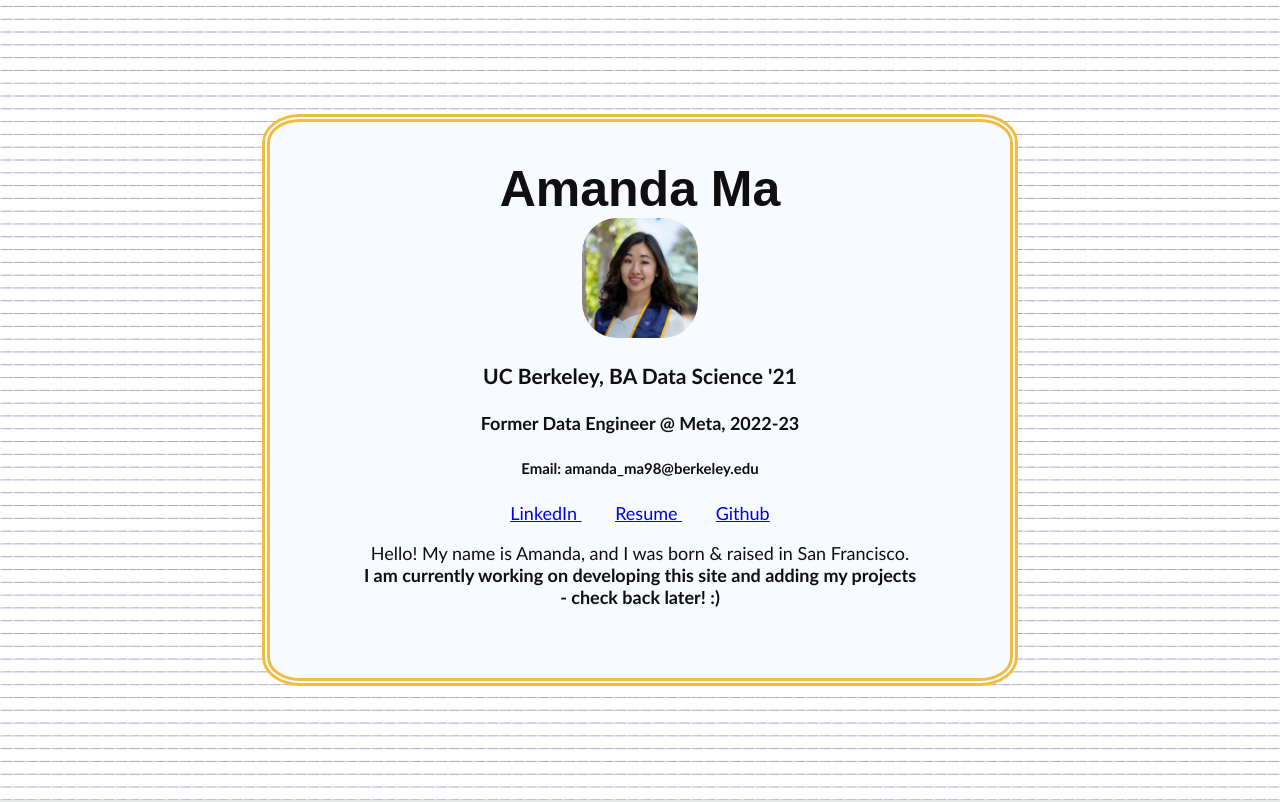
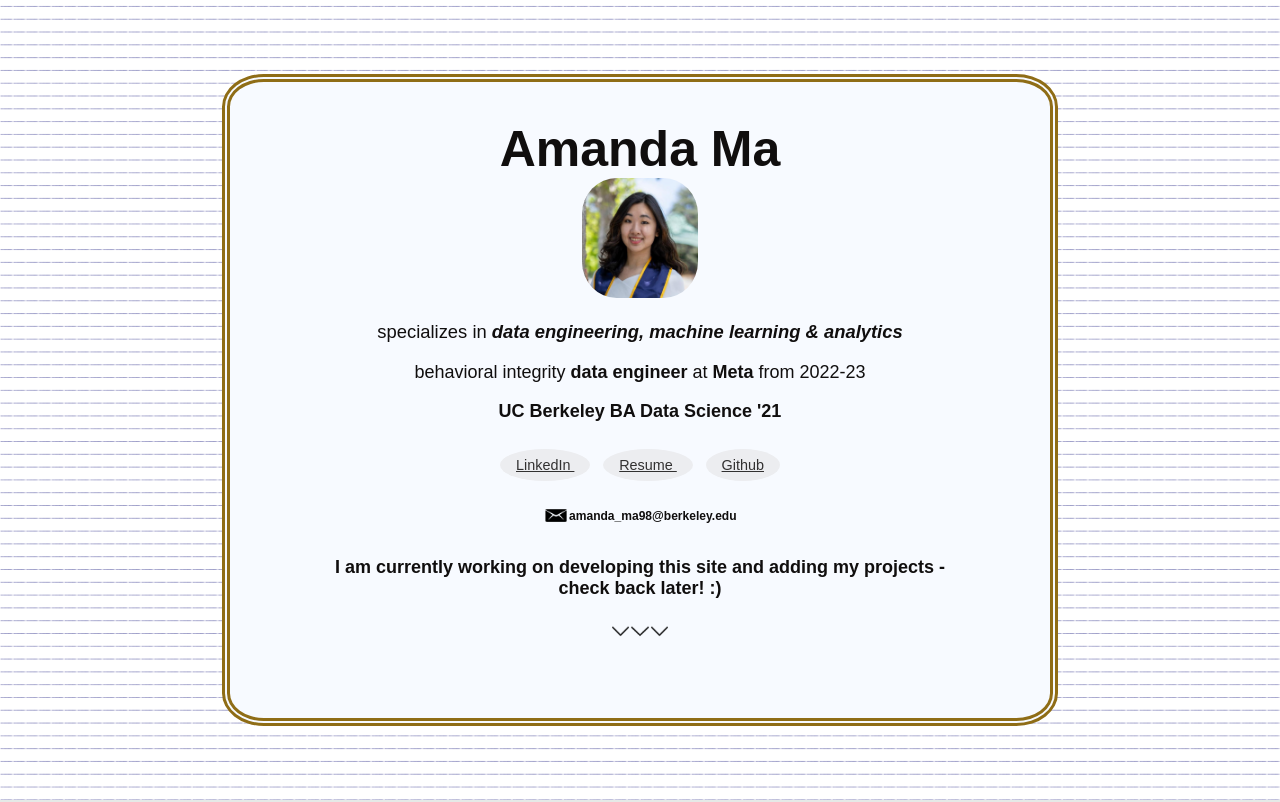
Before and after one commit to mandiema/mandiema.github.io, a React (Create React App) app: page / in a window 1280 px wide. Shown: the top 802 px of the page. Built offline with nearby package versions, Linux system fonts and the light colour scheme.

Commit message:
styling fix

```diff
--- a/src/App.css
+++ b/src/App.css
@@ -1,20 +1,27 @@
 .App {
   text-align: center;
-  font-family:'Trebuchet MS';
   color: rgb(16, 14, 14);
 }
 
 .headshot {
   height: 15vmin;
   border-radius:30%;
-  /* -webkit-box-reflect: below 20px; */
 }
 
-/* @media (prefers-reduced-motion: no-preference) {
-  .App-logo {
-    animation: App-logo-spin infinite 20s linear;
+@media (prefers-reduced-motion: no-preference) {
+  #scroll-arrow {
+    animation: App-logo-point infinite 1s alternate;
   }
-} */
+}
+
+@keyframes App-logo-point {
+  from {
+    transform: translateY(0);
+  }
+  to {
+    transform: translateY(10px);
+  }
+}
 
 .Intro {
   height: 100vh;
@@ -28,15 +35,24 @@
 }
 
 .profile-header {
-  width: 70vh;
-  height: 60vh;
+  width: 80vh;
+  height: 70vh;
   font-size: calc(10px + 1vmin);
   background-color: rgb(247, 250, 255);
   padding: 3% 7% 3% 7%;
   border-radius: 5%;
   border-style: double;
   border-width: 1vh;
-  border-color: rgb(239, 190, 65);
+  border-color: rgb(143, 109, 22);
+  font-family: Haettenschweiler, 'Arial Narrow Bold', sans-serif;
+}
+
+#specialty {
+  font-size: 2.3vh;
+}
+
+#school {
+  margin-bottom: 5%;
 }
 
 h1 {
@@ -45,8 +61,20 @@ h1 {
   margin: 0
 }
 
+h6 {
+  display: flex;
+  flex-direction:row;
+  align-items: center;
+  justify-content: center;
+}
+
 a {
-  padding: 3%;
+  padding: 1vh 2vh;
+  margin: 1%;
+  background-color: rgb(236, 237, 240);
+  border-radius: 50%;
+  color: rgb(50, 49, 49);
+  font-size: 80%;
 }
 
 .ProjectGrid {
@@ -66,14 +94,7 @@ a {
   color: #61dafb;
 } */
 
-/* @keyframes App-logo-spin {
-  from {
-    transform: rotate(-10deg);
-  }
-  to {
-    transform: rotate(10deg);
-  }
-} */
+
 
 .Footer {
   background-color: rgb(41, 47, 60);
--- a/src/components/Header/Header.js
+++ b/src/components/Header/Header.js
@@ -1,27 +1,36 @@
 import headshot from './headshot.jpg';
+import email from './email.png';
+import arrow from './arrow.png';
 
 export default function Header() {
     return (
         <div className="profile-header">
             <h1>Amanda Ma</h1>
             <img src={headshot} className="headshot" alt="logo" />
-            <h3>
-            UC Berkeley, BA Data Science '21
-            </h3>
-            <h4>
-            Former Data Engineer @ Meta, 2022-23
-            </h4>
-            <h5>
-                Email: amanda_ma98@berkeley.edu
-            </h5>
+            <p id="specialty">
+            specializes in <b><i>data engineering, machine learning & analytics</i></b>
+            </p>
+            <p id="job-title">
+            behavioral integrity <b>data engineer</b> at <b>Meta</b> from 2022-23
+            </p>
+            <p id="school">
+            <b>UC Berkeley BA Data Science '21</b>
+            </p>
             <a href="https://www.linkedin.com/in/mandiema/" target="_blank">LinkedIn </a>
             <a href="https://drive.google.com/file/d/1iXgByv0DVqTEMb96nAEs0XgvF4reslfm/view?usp=sharing" target="_blank">Resume </a>
             <a href="https://github.com/mandiema" target="_blank">Github</a>
+            <h6>
+                <img src={email} width="4%"/> amanda_ma98@berkeley.edu
+            </h6>
             <p>
-                Hello! My name is Amanda, and I was born & raised in San Francisco. <br/>
                 <b>I am currently working on developing this site and adding
                 my projects - check back later! :)</b>
             </p>
+            <section id="scroll-arrow">
+                <img src={arrow} width="3%"></img>
+                <img src={arrow} width="3%"></img>
+                <img src={arrow} width="3%"></img>
+            </section>
       </div>
     )
 }
```
Also changed, not shown: src/components/Header/arrow.png (added), src/components/Header/email.png (added).
